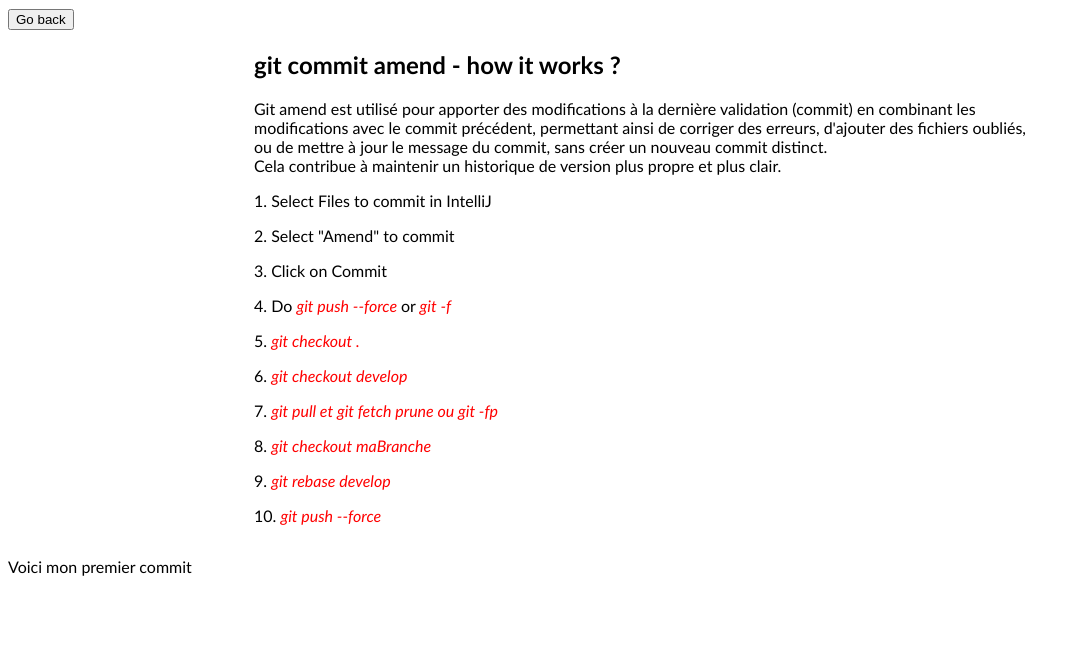
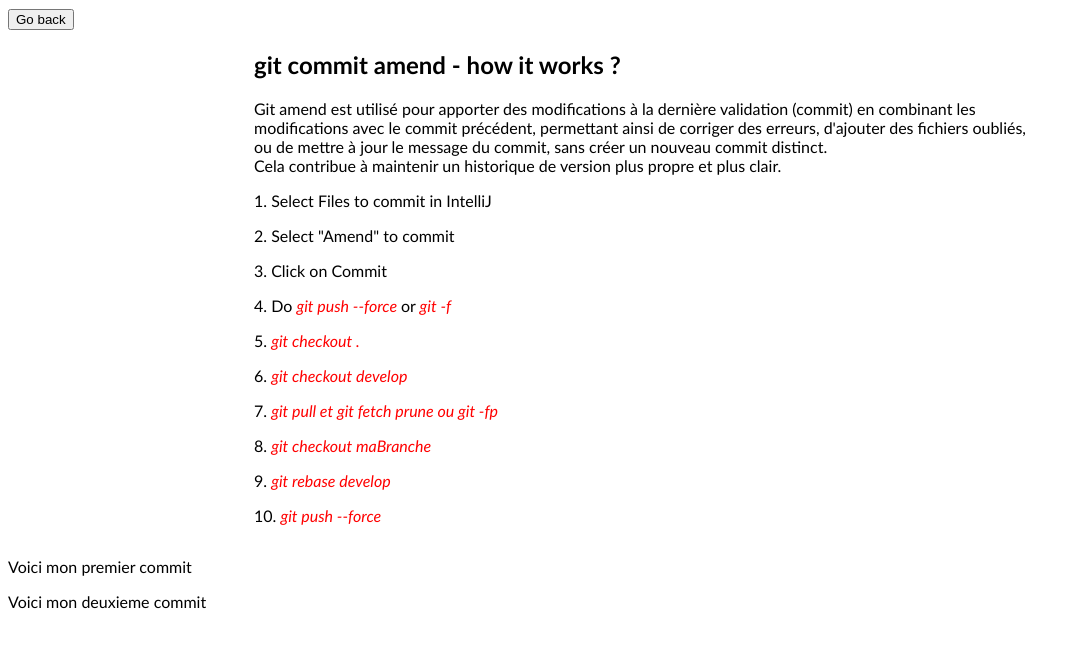
Before and after one commit to thomasheroguelle/git-training, an Angular app: page /amend in a window 1280 px wide. Shown: the top 648 px of the page, without its empty margins (0-1080 px from the left). Built offline with nearby package versions, Linux system fonts and the light colour scheme.

Commit message:
second commit pour cherrypick avec plusieurs commits

```diff
--- a/src/app/components/amend/amend.component.html
+++ b/src/app/components/amend/amend.component.html
@@ -25,3 +25,4 @@
 
 
 <p>Voici mon premier commit </p>
+<p>Voici mon deuxieme commit</p>
```
